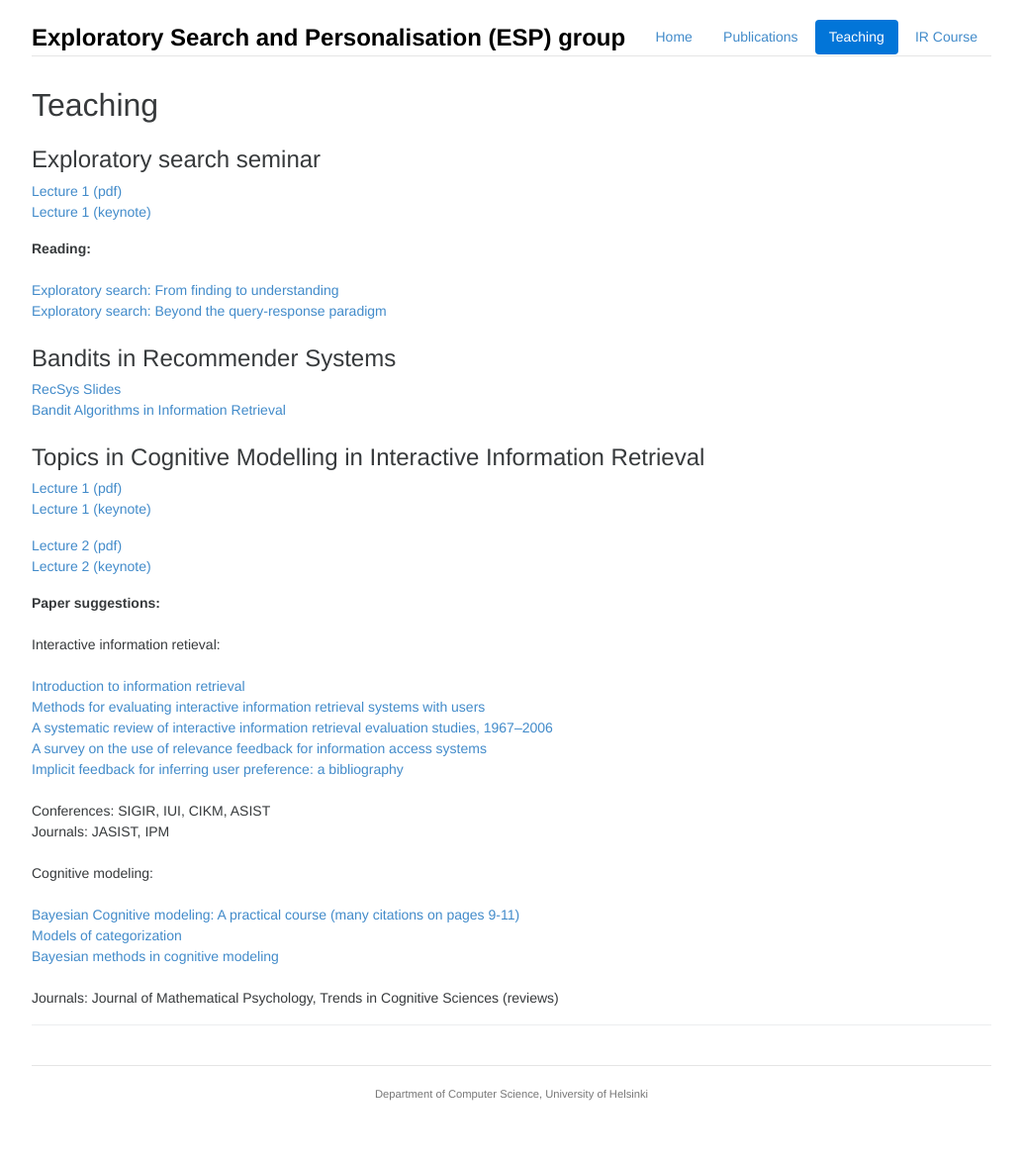
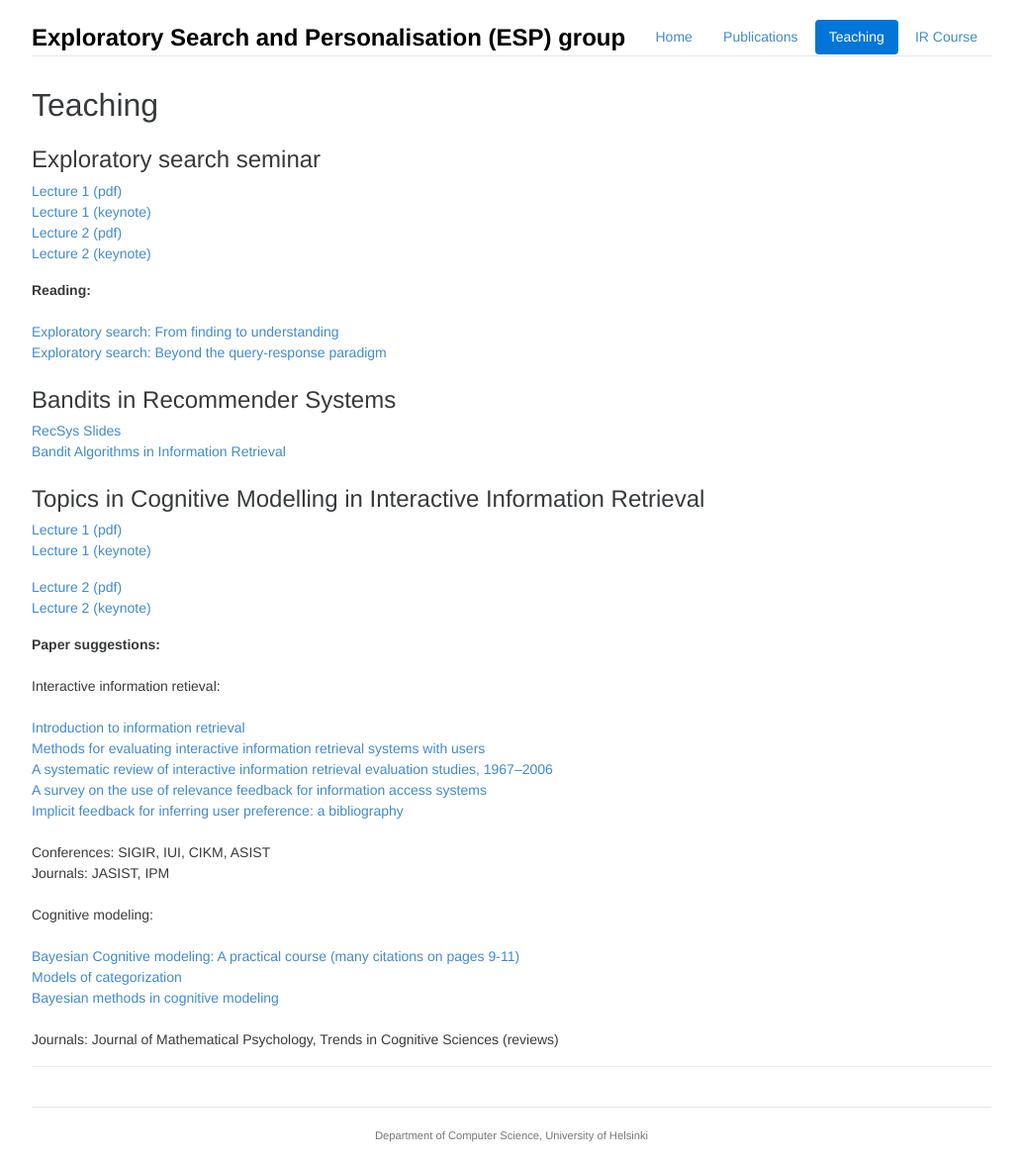
Before and after one commit to ajm/group-website, a Jekyll site: the page built from teaching.html, in a window 1280 px wide. Shown: the whole page at 99% size, without its empty margins (123-1156 px from the left). Built offline with Jekyll 4.4.1, drawn with Linux system fonts in a browser that asks for light colours; nearby versions of some CDN libraries; before the commit the page ends 1135 px from its top, so only the background shows below that.

Commit message:
add lecture 2

```diff
--- a/_includes/teaching.html
+++ b/_includes/teaching.html
@@ -7,7 +7,10 @@
                 <h3>Exploratory search seminar</h3>
                 <p>
                     <a href="https://helsinkifi-my.sharepoint.com/:b:/g/personal/ajmedlar_ad_helsinki_fi/ERvSIBuxq_FPjEHBSEOfF4MB6mHh5WIguR8bWbr6smnUnQ?e=QdUfYZ">Lecture 1 (pdf)</a><br/>
-                    <a href="https://helsinkifi-my.sharepoint.com/:u:/g/personal/ajmedlar_ad_helsinki_fi/EaOgdBXMzIxCm-Z4kJMxx8YByG2qXc5RFCZTjAzWw96Jvw?e=Cd0dds">Lecture 1 (keynote)</a>
+                    <a href="https://helsinkifi-my.sharepoint.com/:u:/g/personal/ajmedlar_ad_helsinki_fi/EaOgdBXMzIxCm-Z4kJMxx8YByG2qXc5RFCZTjAzWw96Jvw?e=Cd0dds">Lecture 1 (keynote)</a><br/>
+                    <a href="https://helsinkifi-my.sharepoint.com/:b:/g/personal/ajmedlar_ad_helsinki_fi/EZH1j9-JOT1Pkp-p-qZ4wIUBBLNR2h07d5mY7FnIK3AcfA?e=ZJ6deG">Lecture 2 (pdf)</a><br/>
+                    <a href="https://helsinkifi-my.sharepoint.com/:u:/g/personal/ajmedlar_ad_helsinki_fi/EadCeW9-pE9EgP4-uco6_-sBOIWyz98bipz4IlzvWmHdFQ?e=xztHtb">Lecture 2 (keynote)</a>
+
                 </p>
 
                 <p>
```
